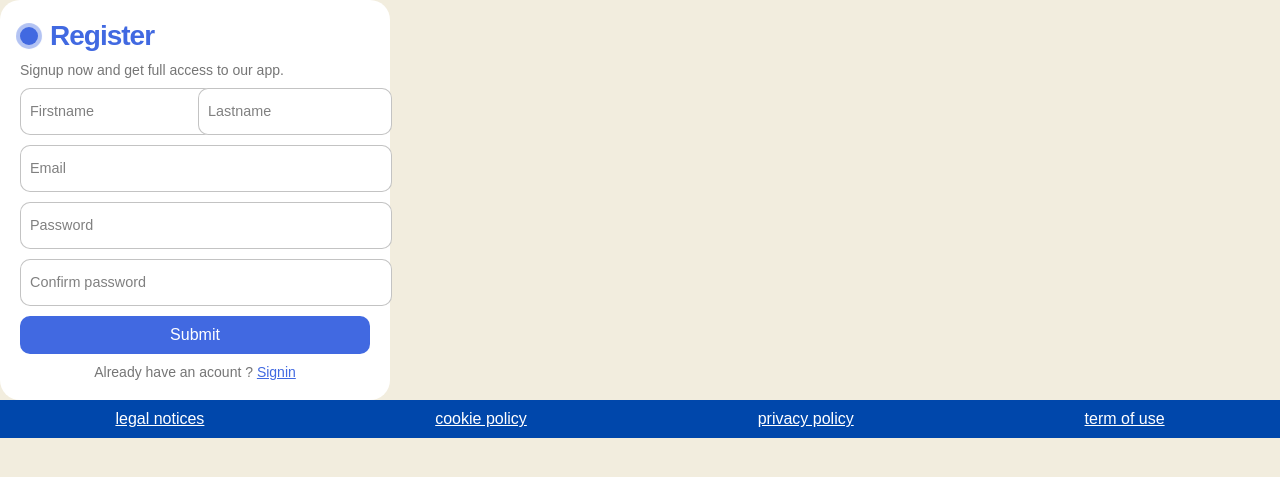
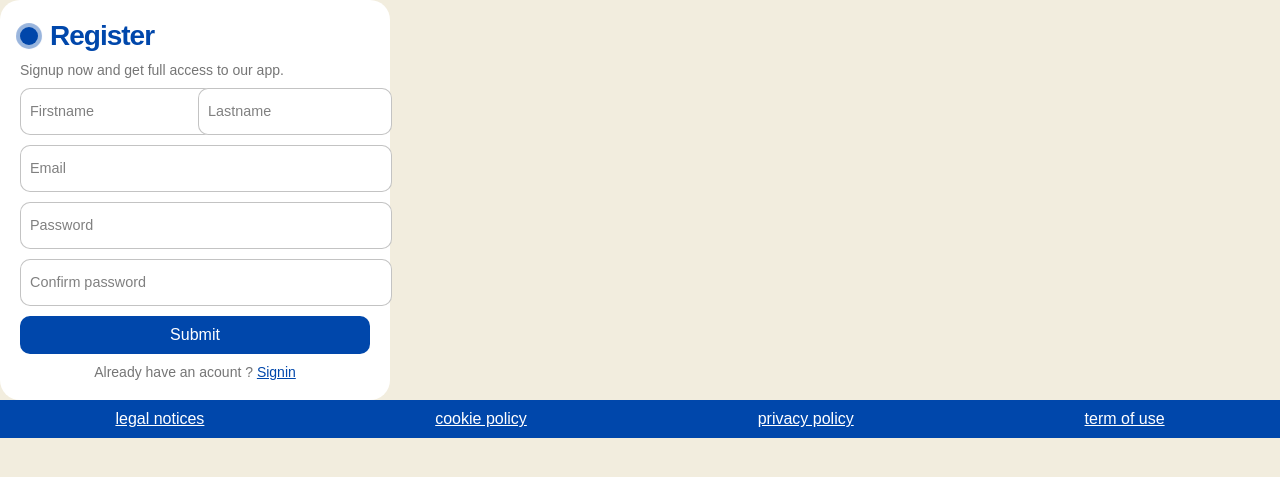
Before and after one commit to maxance13/LXPdublin, a PHP site: page /register.php in a window 1280 px wide. Shown: the part 56-533 px from the top of the page. Run offline with PHP 8.4, Linux system fonts and the light colour scheme.

Commit message:
Update styles.css

```diff
--- a/styles.css
+++ b/styles.css
@@ -380,7 +380,7 @@ footer
 
   .title {
     font-size: 28px;
-    color: royalblue;
+    color: rgb(0, 71, 171);
     font-weight: 600;
     letter-spacing: -1px;
     position: relative;
@@ -396,13 +396,13 @@ footer
     width: 16px;
     border-radius: 50%;
     left: 0px;
-    background-color: royalblue;
+    background-color: rgb(0, 71, 171);
   }
 
   .title::before {
     width: 18px;
     height: 18px;
-    background-color: royalblue;
+    background-color: rgb(0, 71, 171);
   }
 
   .title::after {
@@ -421,11 +421,11 @@ footer
   }
 
   .signin a {
-    color: royalblue;
+    color: rgb(0, 71, 171);
   }
 
   .signin a:hover {
-    text-decoration: underline royalblue;
+    text-decoration: underline rgb(0, 71, 171);
   }
 
   .flex {
@@ -474,7 +474,7 @@ footer
   .submit {
     border: none;
     outline: none;
-    background-color: royalblue;
+    background-color: rgb(0, 71, 171);
     padding: 10px;
     border-radius: 10px;
     color: #fff;
```
